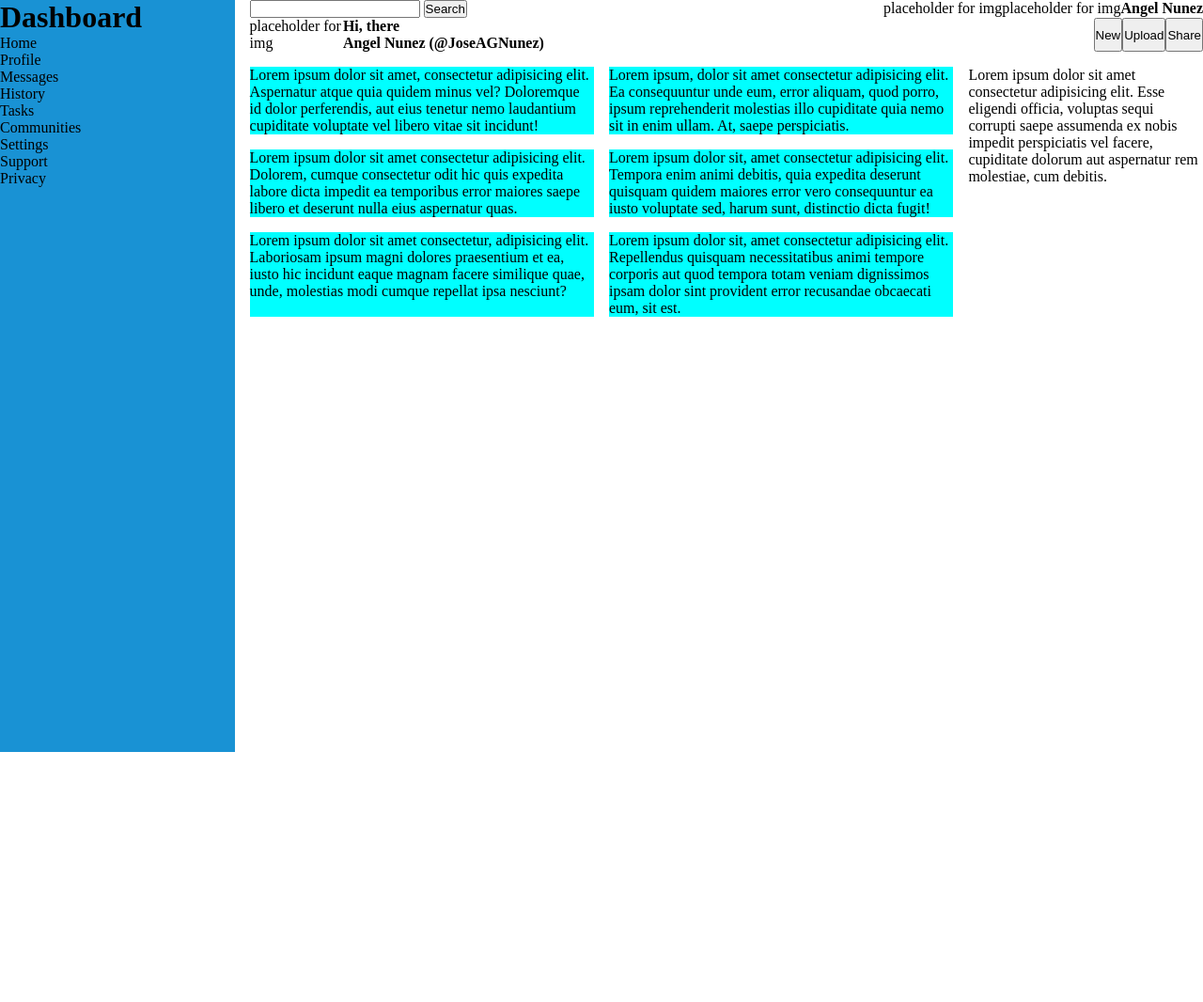
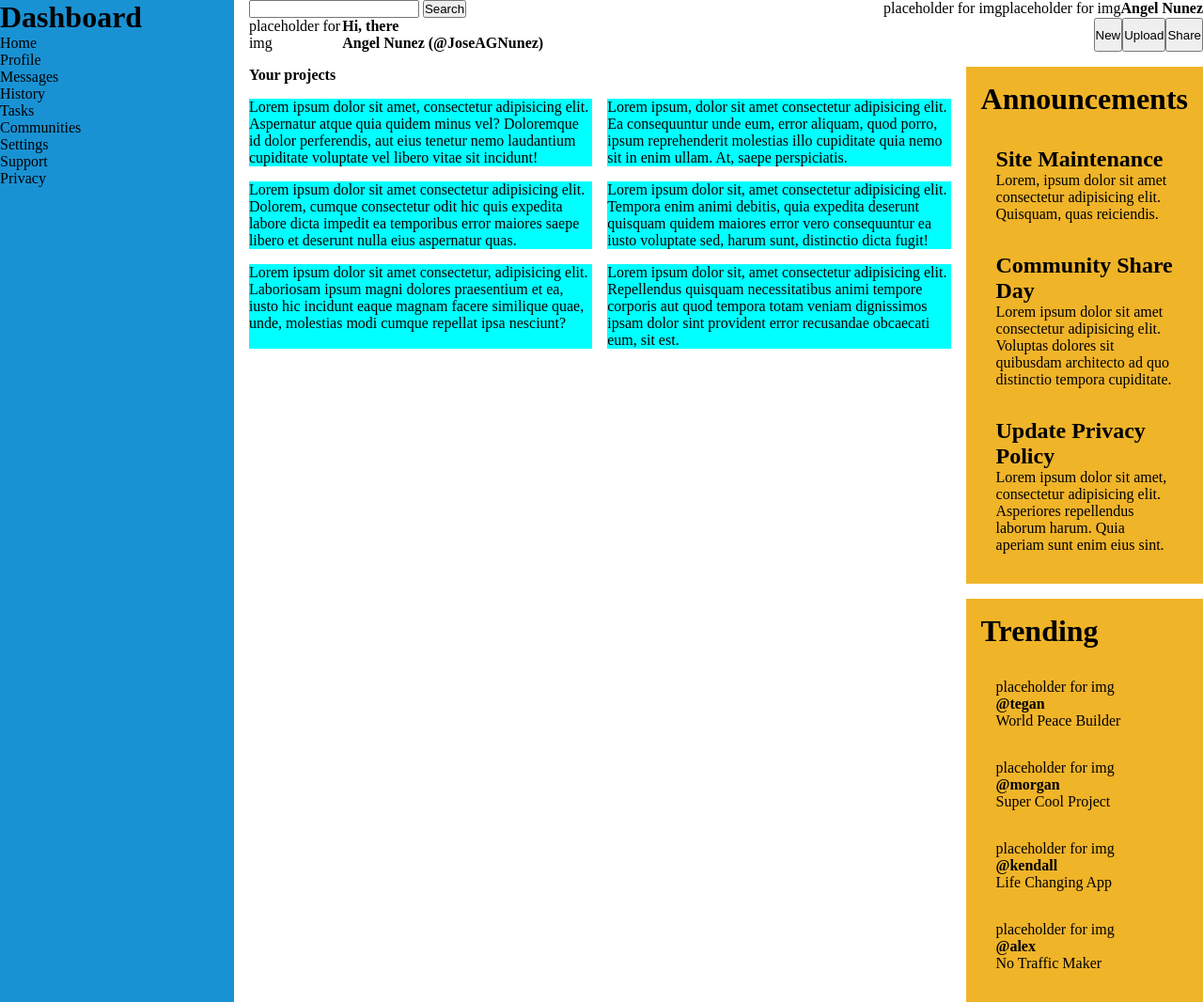
Before and after one commit to JoseAGNunez/Admin-Dashboard, a plain HTML site: page index.html in a window 1280 px wide. Shown: the whole page at 94% size. Before the commit the page ends 800 px from the top, so only its background shows below. Drawn offline with Linux system fonts and the light colour scheme.

Commit message:
Enhance main content and sidebar
The main content and sidebar sections were updated. The main content now has a "Your projects" title, while the sidebar received new content, including "Announcements" and "Trending" sections. Adjustments were also made to the CSS to properly style and position these new elements.

```diff
--- a/index.html
+++ b/index.html
@@ -62,6 +62,7 @@
         </div>
         <div class="mainContent">
             <div class="mainContentBody">
+                <b class="projects">Your projects</b>
                 <div class="cardPlaceholder">Lorem ipsum dolor sit amet, consectetur adipisicing elit. Aspernatur atque quia quidem minus vel? Doloremque id dolor perferendis, aut eius tenetur nemo laudantium cupiditate voluptate vel libero vitae sit incidunt!</div>
                 <div class="cardPlaceholder">Lorem ipsum, dolor sit amet consectetur adipisicing elit. Ea consequuntur unde eum, error aliquam, quod porro, ipsum reprehenderit molestias illo cupiditate quia nemo sit in enim ullam. At, saepe perspiciatis.</div>
                 <div class="cardPlaceholder">Lorem ipsum dolor sit amet consectetur adipisicing elit. Dolorem, cumque consectetur odit hic quis expedita labore dicta impedit ea temporibus error maiores saepe libero et deserunt nulla eius aspernatur quas.</div>
@@ -71,7 +72,58 @@
             </div>
         </div>
         <div class="sidebar">
-            <p>Lorem ipsum dolor sit amet consectetur adipisicing elit. Esse eligendi officia, voluptas sequi corrupti saepe assumenda ex nobis impedit perspiciatis vel facere, cupiditate dolorum aut aspernatur rem molestiae, cum debitis.</p>
+            <div class="sidebarContent">
+                <div class="announcements">
+                    <h1>Announcements</h1>
+                    <div class="announcementsContent">
+                        <div class="announcement1">
+                            <h2>Site Maintenance</h2>
+                            <p>Lorem, ipsum dolor sit amet consectetur adipisicing elit. Quisquam, quas reiciendis.</p>
+                        </div>
+                        <div class="announcement2">
+                            <h2>Community Share Day</h2>
+                            <p>Lorem ipsum dolor sit amet consectetur adipisicing elit. Voluptas dolores sit quibusdam architecto ad quo distinctio tempora cupiditate.</p>
+                        </div>
+                        <div class="announcement3">
+                            <h2>Update Privacy Policy</h2>
+                            <p>Lorem ipsum dolor sit amet, consectetur adipisicing elit. Asperiores repellendus laborum harum. Quia aperiam sunt enim eius sint.</p>
+                        </div>
+                    </div>
+                </div>
+                <div class="trending">
+                    <h1>Trending</h1>
+                    <div class="trendingContent">
+                        <div class="trend" id="trend1">
+                            <p>placeholder for img</p>
+                            <div>
+                                <b>@tegan</b>
+                                <p>World Peace Builder</p>
+                            </div>
+                        </div>
+                        <div class="trend" id="trend2">
+                            <p>placeholder for img</p>
+                            <div>
+                                <b>@morgan</b>
+                                <p>Super Cool Project</p>
+                            </div>
+                        </div>
+                        <div class="trend" id="trend3">
+                            <p>placeholder for img</p>
+                            <div>
+                                <b>@kendall</b>
+                                <p>Life Changing App</p>
+                            </div>
+                        </div>
+                        <div class="trend" id="trend4">
+                            <p>placeholder for img</p>
+                            <div>
+                                <b>@alex</b>
+                                <p>No Traffic Maker</p>
+                            </div>
+                        </div>
+                    </div>
+                </div>
+            </div>
         </div>
     </div>
 </body>
--- a/styles.css
+++ b/styles.css
@@ -82,9 +82,62 @@ html, body {
 .mainContentBody {
     display: grid;
     grid-template-columns: repeat(auto-fit, minmax(300px, 1fr));
+    grid-row: auto;
     gap: 1rem;
 }
 
 .cardPlaceholder {
     background-color: aqua;
 }
+
+.projects {
+    grid-column: 1/-1;
+    grid-row: 1/2;
+}
+
+.sidebarContent {
+    display: flex;
+    flex-direction: column;
+    gap: 1rem;
+    height: 100%;
+}
+
+.announcements {
+    background-color: #f0b429;
+    display: flex;
+    flex-direction: column;
+    flex: 1;
+}
+
+.trending {
+    background-color: #f0b429;
+    display: flex;
+    flex-direction: column;
+    flex: 1;
+}
+
+.announcementsContent {
+    display: flex;
+    flex-direction: column;
+    gap: 2rem;
+    margin-left: 2rem;
+    margin-right: 2rem;
+    margin-bottom: 2rem;
+}
+
+.announcements > h1 {
+    margin: 1rem 1rem 2rem 1rem;
+}
+
+.trendingContent {
+    display: flex;
+    flex-direction: column;
+    gap: 2rem;
+    margin-left: 2rem;
+    margin-right: 2rem;
+    margin-bottom: 2rem;
+}
+
+.trending > h1 {
+    margin: 1rem 1rem 2rem 1rem;
+}
```
